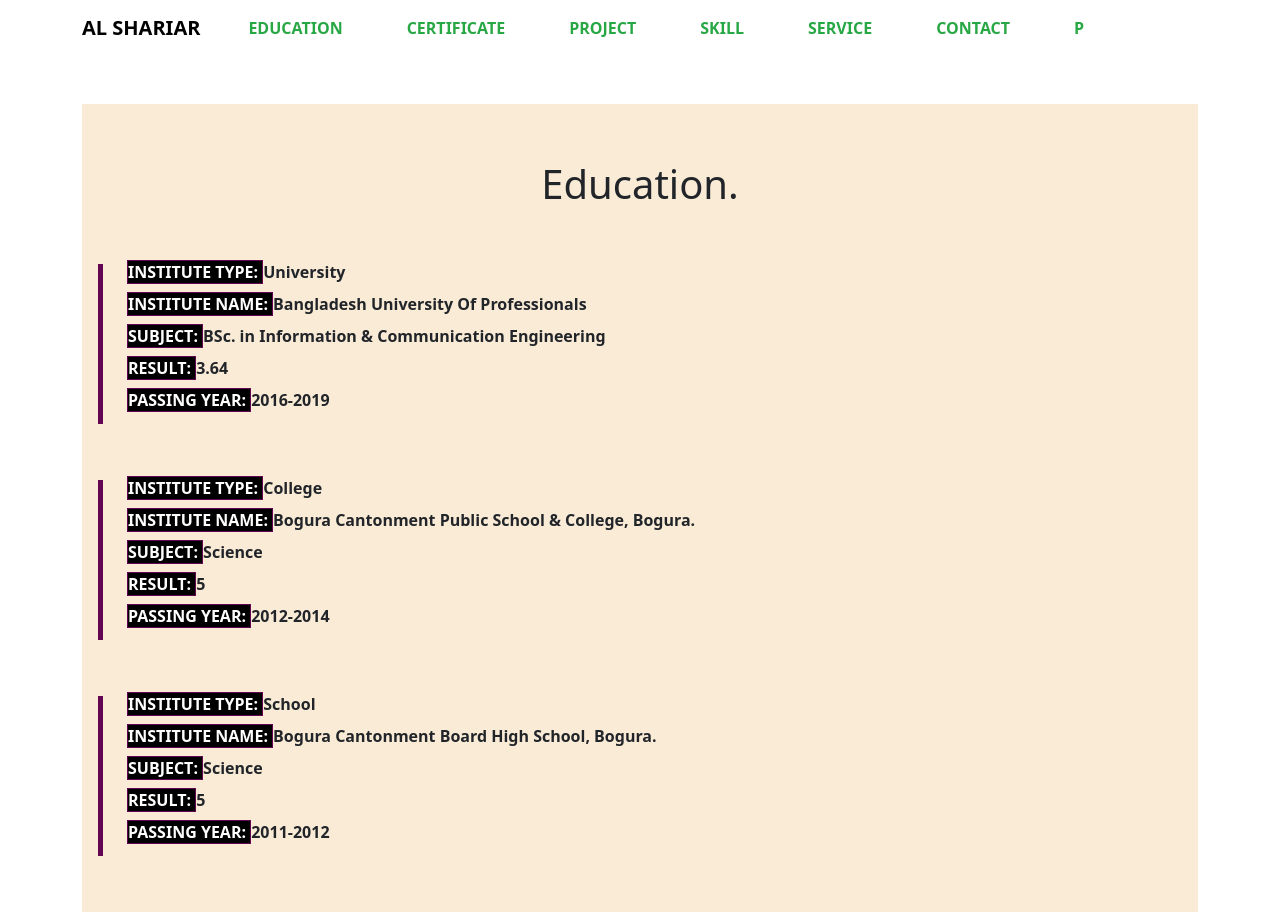
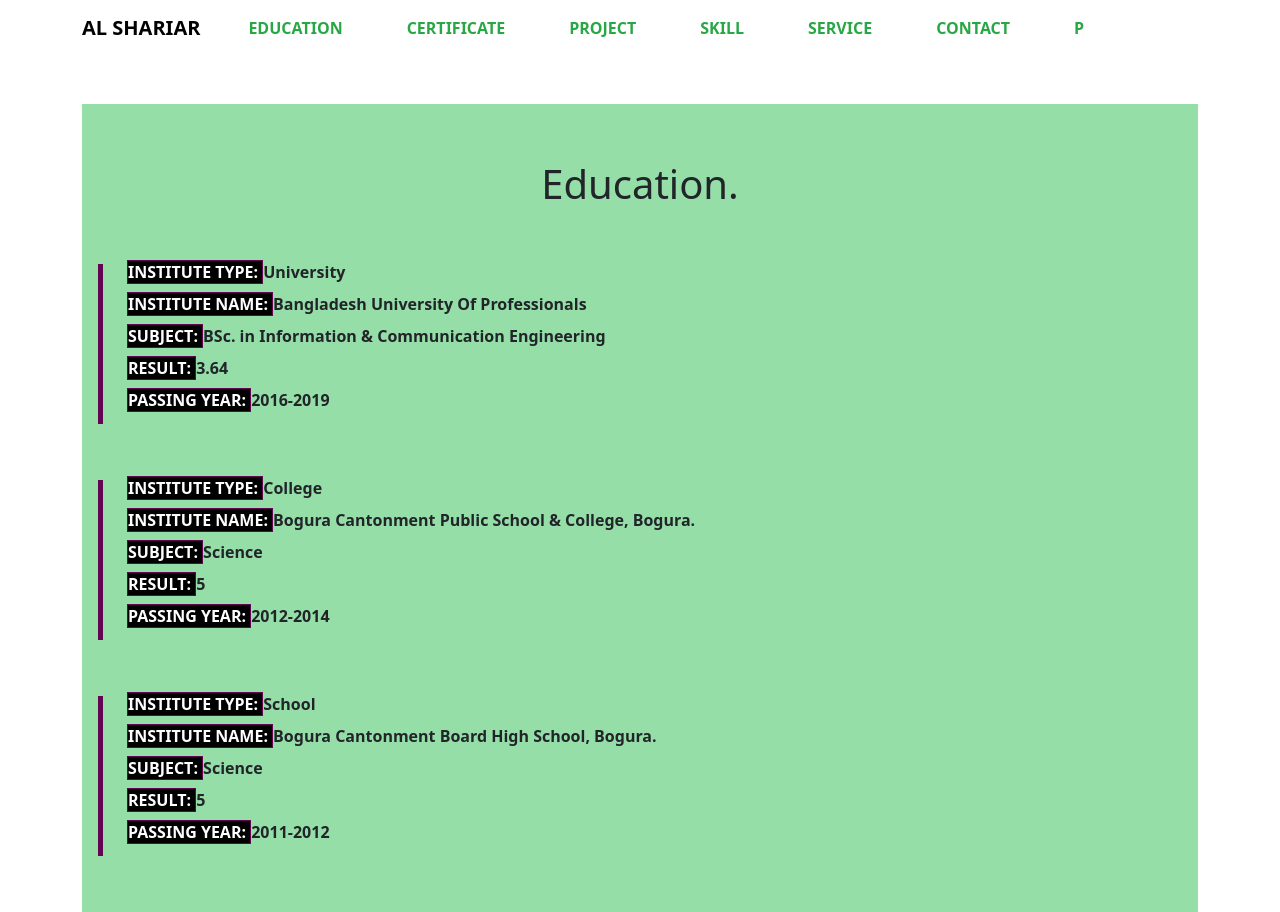
Before and after one commit to Shariarbup/al-shariar, an Angular app: page /education in a window 1280 px wide. Built offline with nearby package versions, Linux system fonts and the light colour scheme.

Commit message:
added css in education

```diff
--- a/src/app/components/about/about.component.css
+++ b/src/app/components/about/about.component.css
@@ -82,6 +82,6 @@
 }
 
 .about {
-    background-color: #1dadf5;
+    background-color: #95dea8;
     display: block;
 }
--- a/src/app/components/education/education.component.css
+++ b/src/app/components/education/education.component.css
@@ -1,5 +1,5 @@
 .education {
-    background-color: antiquewhite;
+    background-color: #95dea8;
 }
 .education .institute {
     font-weight: 700;
```
